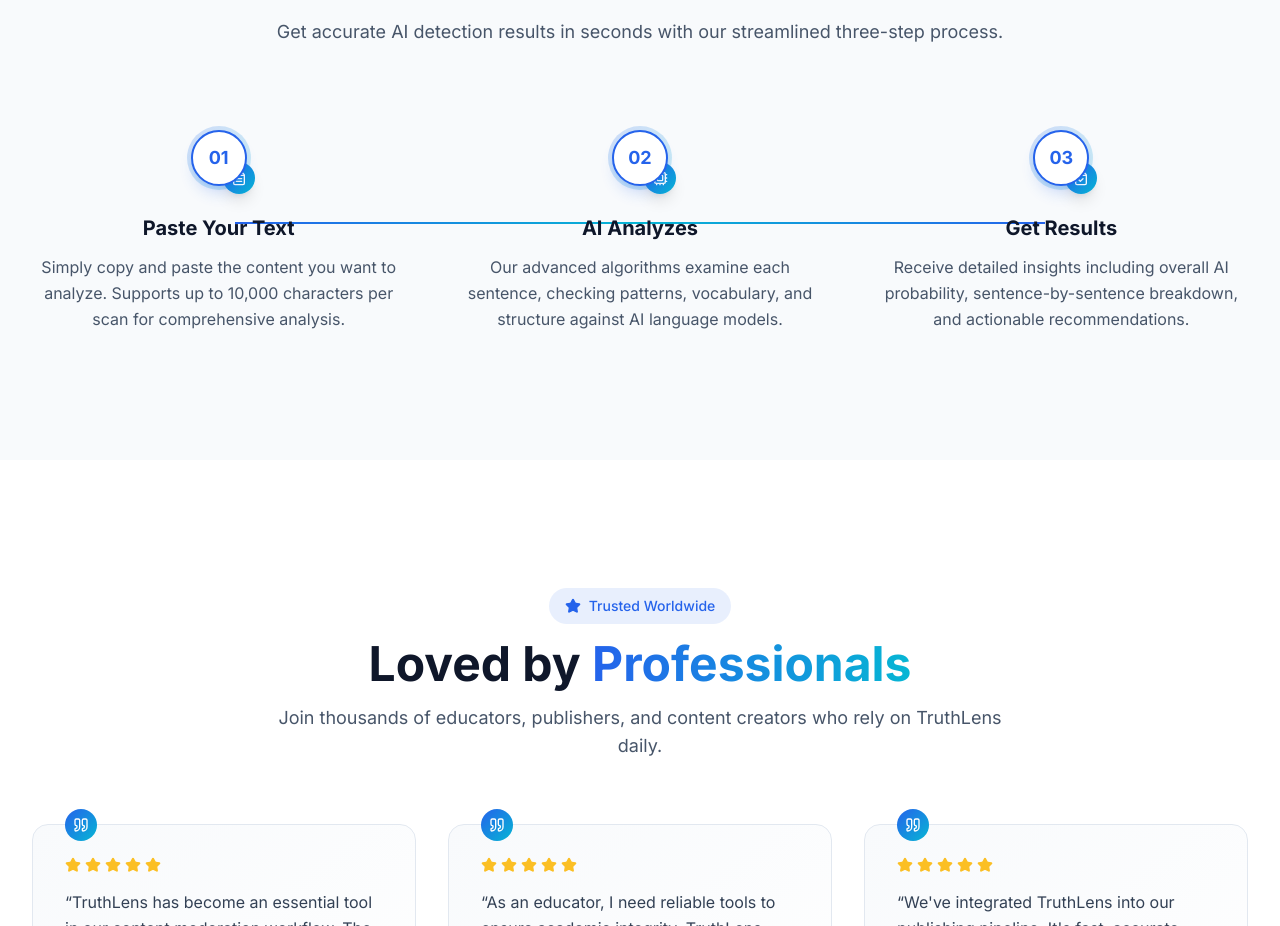
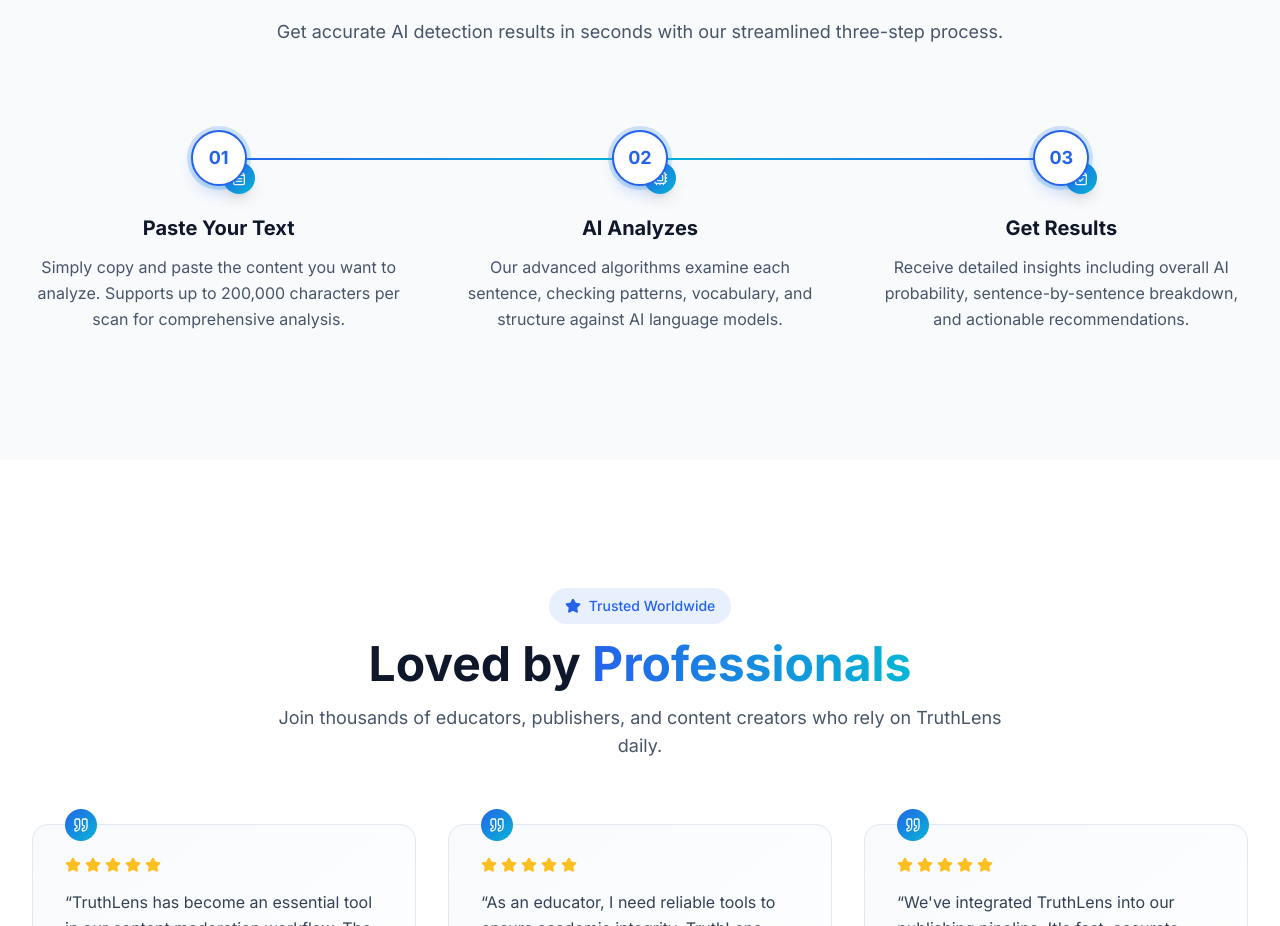
Before and after one commit to arkosingh/TruthLens, a Next.js app: page / in a window 1280 px wide. Shown: the part 1880-2806 px from the top of the page. Built offline with nearby package versions, Linux system fonts and the light colour scheme.

Commit message:
Enable API routes by removing static export and fix HowItWorks connector positioning

```diff
--- a/components/HowItWorks.tsx
+++ b/components/HowItWorks.tsx
@@ -9,7 +9,7 @@
     icon: FileText,
     title: "Paste Your Text",
     description:
-      "Simply copy and paste the content you want to analyze. Supports up to 10,000 characters per scan for comprehensive analysis.",
+      "Simply copy and paste the content you want to analyze. Supports up to 200,000 characters per scan for comprehensive analysis.",
   },
   {
     number: "02",
@@ -82,7 +82,7 @@
           viewport={{ once: true, margin: "-100px" }}
           className="relative"
         >
-          <div className="hidden lg:block absolute top-24 left-[16.67%] right-[16.67%] h-0.5">
+          <div className="hidden lg:block absolute top-8 left-[16.67%] right-[16.67%] h-0.5 -z-0">
             <motion.div
               initial={{ scaleX: 0 }}
               whileInView={{ scaleX: 1 }}
@@ -99,7 +99,7 @@
                 variants={itemVariants}
                 className="relative text-center"
               >
-                <div className="relative inline-flex items-center justify-center w-16 h-16 mb-6">
+                <div className="relative z-10 inline-flex items-center justify-center w-16 h-16 mb-6">
                   <div className="absolute inset-0 bg-gradient-to-br from-primary to-accent rounded-full opacity-20" />
                   <div className="relative z-10 w-14 h-14 bg-white dark:bg-slate-800 rounded-full shadow-lg shadow-primary/20 flex items-center justify-center border-2 border-primary">
                     <span className="text-lg font-bold text-primary">
--- a/next.config.mjs
+++ b/next.config.mjs
@@ -1,7 +1,5 @@
 /** @type {import('next').NextConfig} */
 const nextConfig = {
-  output: 'export',
-  distDir: 'dist',
   images: {
     unoptimized: true,
   },
```
